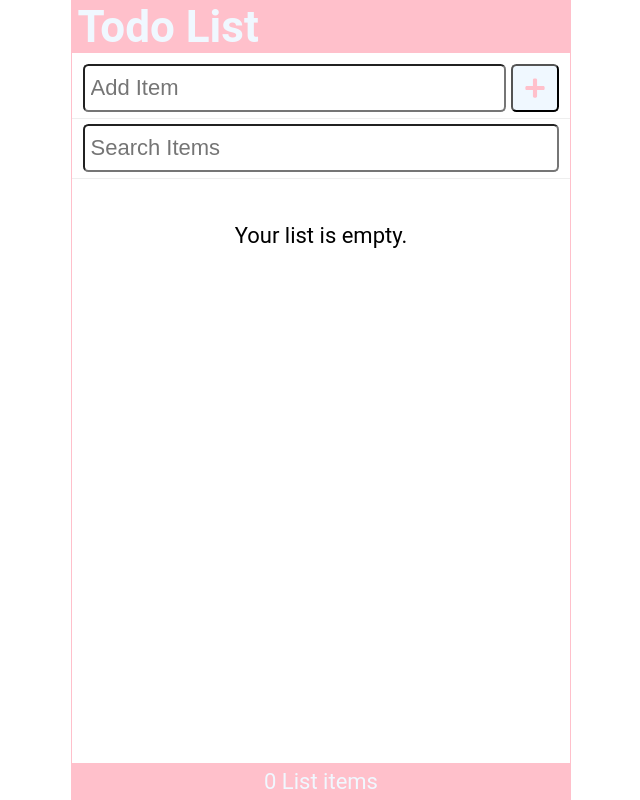
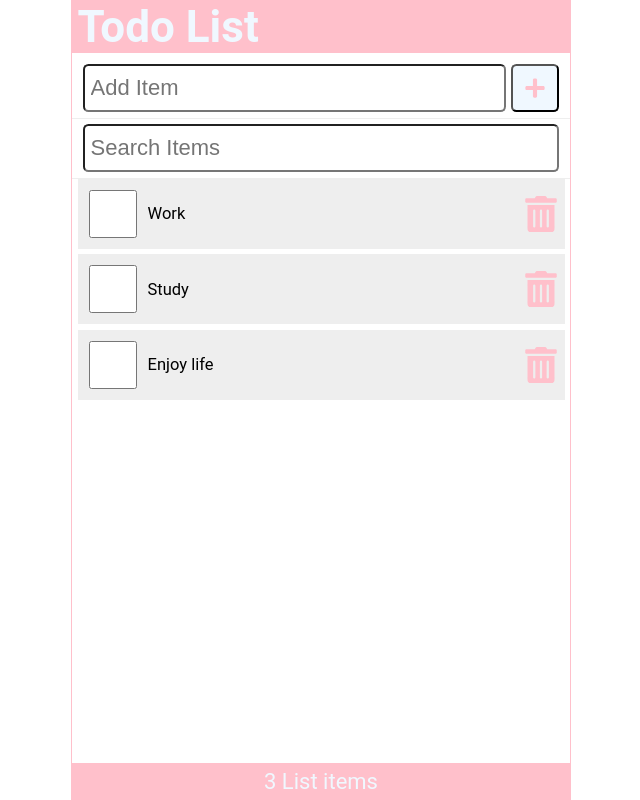
Before and after one commit to EmilyGong111/todo_list_localstorage_react, a React (Create React App) app: page / in a window 1280 px wide. Shown: the whole page, without its empty margins (319-959 px from the left). Built offline with nearby package versions, Linux system fonts and the light colour scheme; data requests are answered from the project's data file.

Commit message:
feat: useEffect async await fetch data and catch err from a restfulAPI

```diff
--- /dev/null
+++ b/data/db.json
@@ -0,0 +1,19 @@
+{
+    "items": [
+        {
+            "id": 1,
+            "checked":false,
+            "item": "Work"
+        },
+        {
+            "id": 2,
+            "checked":false,
+            "item": "Study"
+        },
+        {
+            "id": 3,
+            "checked":false,
+            "item": "Enjoy life"
+        }
+    ]
+}
--- a/src/App.js
+++ b/src/App.js
@@ -7,13 +7,27 @@ import { useState, useEffect } from 'react';
 
 
 function App() {
-  const [items, setItems] = useState(JSON.parse(localStorage.getItem('shoppinglist')) || []);
+  const APT_URL = "http://localhost:3500/items";
+
+  const [items, setItems] = useState([])
   const [newItem, setNewItem] = useState('')
   const [search, setSearch] = useState('')
+  const [fetchError, setFetchError] = useState(null);
 
   useEffect(()=>{
-    localStorage.setItem('shoppinglist', JSON.stringify(items))
-  },[items])
+   const fetchItems = async () =>{
+     try{
+       const response = await fetch(APT_URL);
+       if(!response.ok) throw Error('Did not receive expected data')
+       const listItems = await response.json();
+       setItems(listItems);
+       setFetchError(null);
+     }catch(err){
+       setFetchError(err.message);
+     };
+   };
+   fetchItems();
+  },[])
 
   const addItem = (item) => {
     const id = items.length ? items[items.length - 1].id + 1 : 1;
@@ -51,11 +65,16 @@ function App() {
         search={search}
         setSearch={setSearch}
       />
-      <Content
-        items={items.filter(item => ((item.item).toLowerCase()).includes(search.toLowerCase()))}
-        handleCheck={handleCheck}
-        handleDelete={handleDelete}
-      />
+      <main>
+        {fetchError && <p style = {{color: "red"}} >{`Error: ${fetchError}`}</p>}
+        {!fetchError &&
+          <Content
+          items={items.filter(item => ((item.item).toLowerCase()).includes(search.toLowerCase()))}
+          handleCheck={handleCheck}
+          handleDelete={handleDelete}
+          />
+        }
+       </main>
       <Footer length={items.length} />
     </div>
   );
--- a/src/Content.js
+++ b/src/Content.js
@@ -2,7 +2,7 @@ import ItemList from './ItemList';
 
 const Content = ({ items, handleCheck, handleDelete }) => {
     return (
-        <main>
+        <>
             {items.length ? (
                 <ItemList
                     items={items}
@@ -12,7 +12,7 @@ const Content = ({ items, handleCheck, handleDelete }) => {
             ) : (
                 <p style={{ marginTop: '2rem' }}>Your list is empty.</p>
             )}
-        </main>
+        </>
     )
 }
 
```
Also changed, not shown: 1 other file (tests, documents, lock files or other folders).
